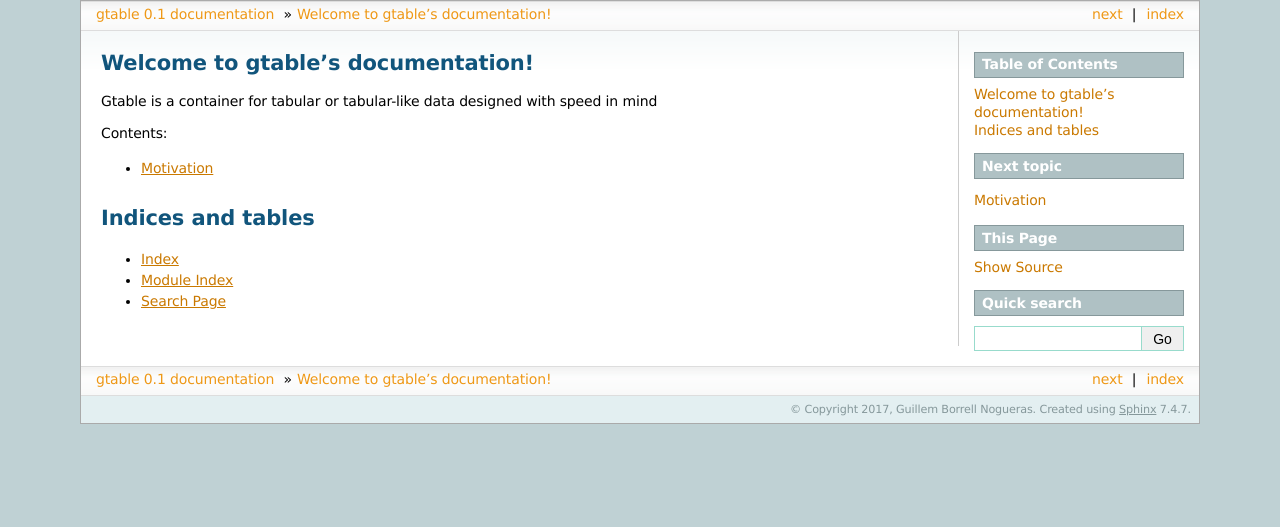
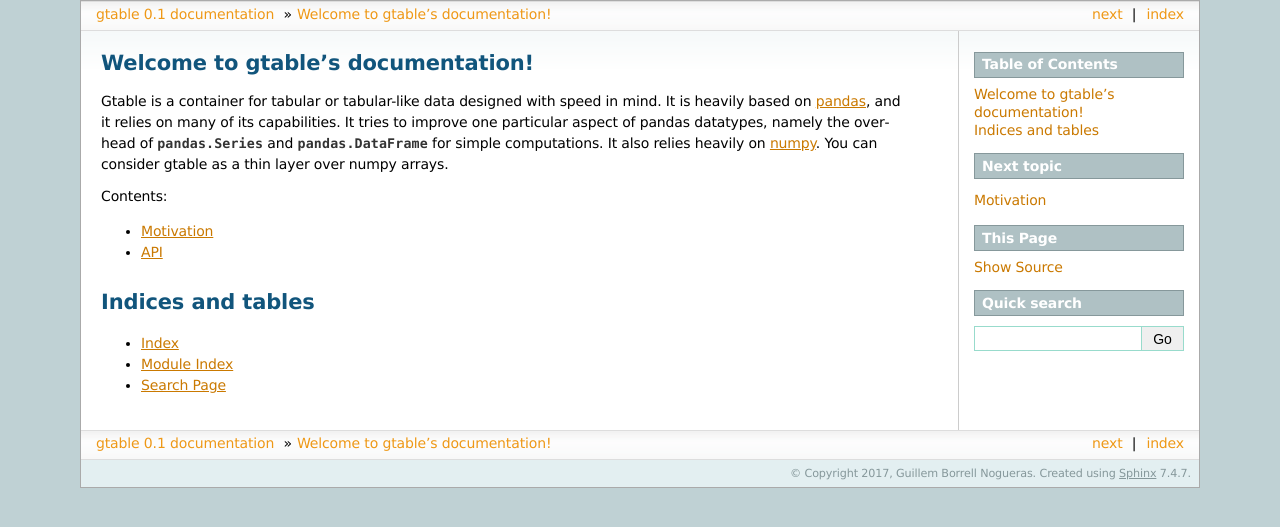
Before and after one commit to guillemborrell/gtable, a Sphinx documentation site: the page built from docs/index.rst, in a window 1280 px wide. Shown: the top 527 px of the page. Built offline with Sphinx 7.4.7, drawn with Linux system fonts in a browser that asks for light colours.

Commit message:
Improved documentation and several cleanups.

```diff
--- a/docs/conf.py
+++ b/docs/conf.py
@@ -176,7 +176,7 @@
 ]
 
 
-
-
 # Example configuration for intersphinx: refer to the Python standard library.
-intersphinx_mapping = {'https://docs.python.org/': None}
+intersphinx_mapping = {'https://docs.python.org/3': None,
+                       'https://pandas.pydata.org/pandas-docs/stable': None,
+                       'https://docs.scipy.org/doc/numpy': None}
--- a/docs/index.rst
+++ b/docs/index.rst
@@ -7,13 +7,19 @@
 ==================================
 
 Gtable is a container for tabular or tabular-like data designed with speed in
-mind
+mind. It is heavily based on `pandas <http://pandas.pydata.org>`_, and it relies
+on many of its capabilities. It tries to improve one particular aspect of
+pandas datatypes, namely the overhead of :py:class:`pandas.Series` and
+:py:class:`pandas.DataFrame` for simple computations. It also relies heavily on
+`numpy <http://www.numpy.org>`_. You can consider gtable as a thin layer over
+numpy arrays.
 
 .. toctree::
    :maxdepth: 2
    :caption: Contents:
 
    motivation
+   api
 
 
 Indices and tables
```
Also changed, not shown: docs/api.rst (added, +8 -0 lines), 2 other files.
